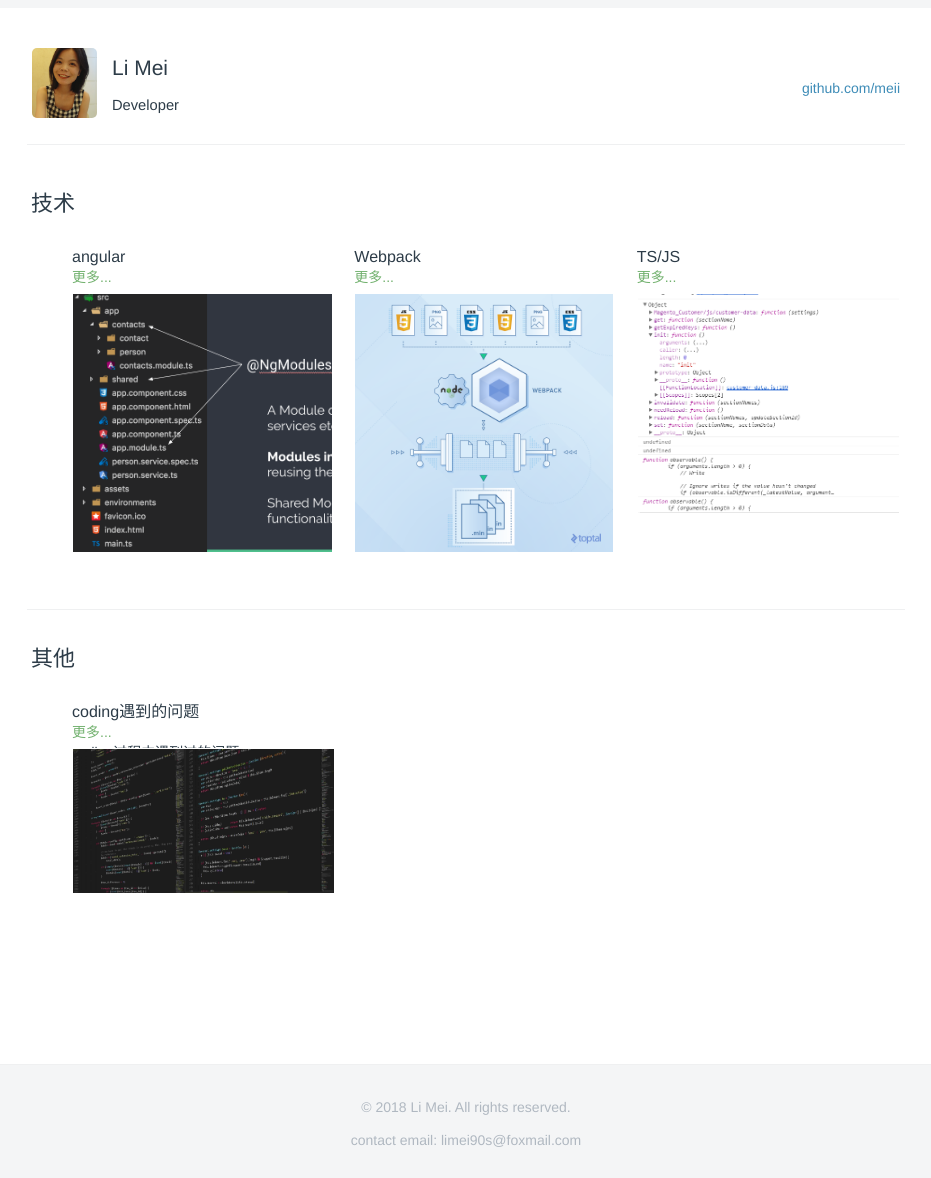
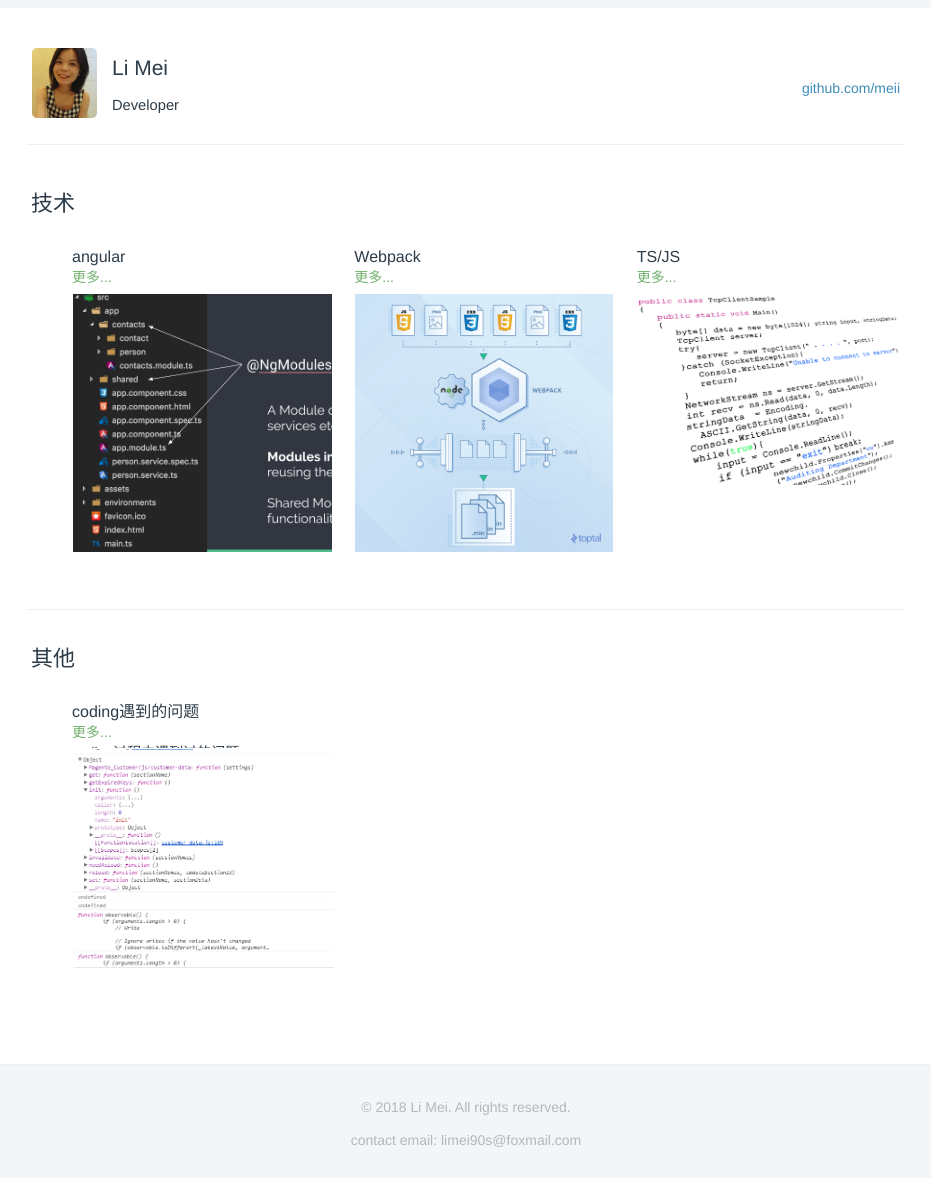
Before and after one commit to LiMeii/LiMeii.github.io, a Jekyll site: the page built from index.html, in a window 1280 px wide. Shown: the whole page, without its empty margins (182-1113 px from the left). Built offline with Jekyll 4.4.1, drawn with Linux system fonts in a browser that asks for light colours.

Commit message:
update index

```diff
--- a/index.html
+++ b/index.html
@@ -60,7 +60,7 @@ layout: default
                                 <p class="menu-item-description">所有关于TS/JS理解的文章都在这</p>
                             </div>
                             <div class="menu-item-image has-meta-content">
-                                <img src="/assets/js.png">
+                                <img src="/assets/js.jpg">
                             </div>
                         </li>
                         <!-- <li class="menu-item">
@@ -124,7 +124,7 @@ layout: default
                                     </a></span>coding过程中遇到过的问题</p>
                             </div>
                             <div class="menu-item-image has-meta-content">
-                                <img src="/assets/others.jpg">
+                                <img src="/assets/others.png">
                             </div>
                         </li>
                     </ol>
```
Also changed, not shown: assets/js.jpg, assets/js.png (deleted), assets/others.jpg (deleted), assets/others.png.
